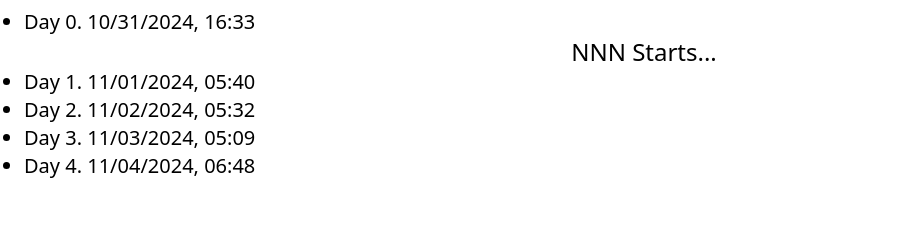
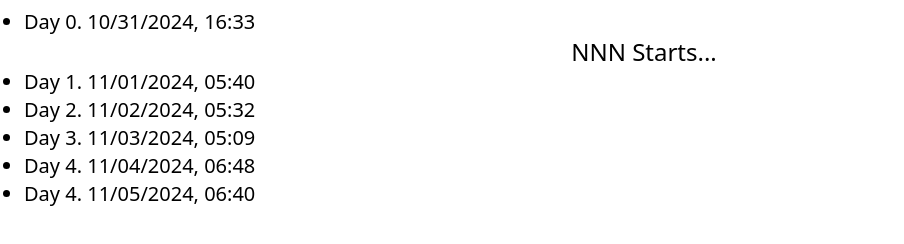
Before and after one commit to graphiert/NNN, a plain HTML site: page index.html in a window 1280 px wide. Shown: the part 124-368 px from the top of the page, without its empty margins (0-904 px from the left). Drawn offline with nearby package versions, Linux system fonts and the light colour scheme.

Commit message:
Update index.html

```diff
--- a/index.html
+++ b/index.html
@@ -28,6 +28,7 @@
         <li class="text-xl">Day 2. 11/02/2024, 05:32</li>
         <li class="text-xl">Day 3. 11/03/2024, 05:09</li>
         <li class="text-xl">Day 4. 11/04/2024, 06:48</li>
+        <li class="text-xl">Day 4. 11/05/2024, 06:40</li>
       </ul>
     </section>
   </body>
```
